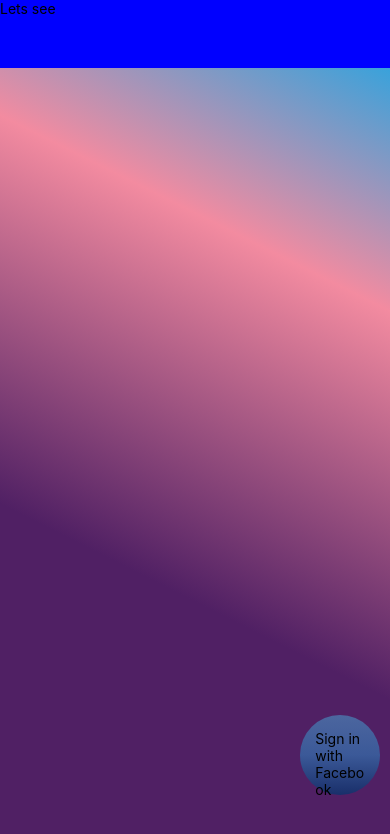
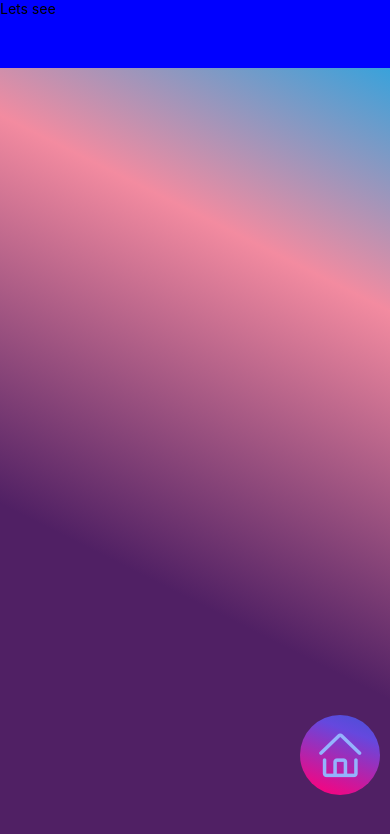
Before and after one commit to arsmohamed/MeroProject, a React Native app: screen / in a window 390 px wide. Shown: the top 834 px of the page. Built offline with nearby package versions, Linux system fonts and the light colour scheme.

Commit message:
Created the home icion and will work on the other icions

```diff
--- a/Nav/NavigationPage.js
+++ b/Nav/NavigationPage.js
@@ -1,21 +1,20 @@
 import * as React from 'react';
 import { StyleSheet, Text, View } from 'react-native';
 import { LinearGradient } from 'expo-linear-gradient';
+import Icon from 'react-native-vector-icons/AntDesign';
 
 export default function Nav() {
+
     const NavIcon = <View style={styles.NavIconStyle1}>
-      <LinearGradient colors={['#4c669f', '#3b5998', '#192f6a']} style={styles.NavIconStyle}>
-      <Text style={styles.button}>
-        Sign in with Facebook
-      </Text>
-    </LinearGradient>
+        <LinearGradient
+          start={{ x: 0.35, y: 0 }} and end={{ x: 0, y: 0.95 }}
+          locations={[0,0.25,0.95]}
+          colors={['#4651D5','#6548DE','#FF007A']}
+          style={styles.NavIconStyle}
+        >
+          <Icon name="home" size={50} color="#94B3FD" />
+      </LinearGradient>
     </View>
-    // <LinearGradient
-    //     // Button Linear Gradient
-    //     colors={['#4c669f', '#3b5998', '#192f6a']}
-    //     style={styles.linearGradient}>
-    //     <Text style={styles.buttonText}>Sign in with Facebook</Text>
-    //     </LinearGradient>
 
     return (NavIcon);
   }
@@ -24,36 +23,19 @@ export default function Nav() {
 // Later on in your styles..
 const styles = StyleSheet.create({
     NavIconStyle1: {
-      // backgroundColor: 'transparent',
-      // fontSize: 15,
-      // color: '#fff',
-      // width: '30%',
       bottom: 1,
       margin: "2.5%",
       marginBottom: "12.5%",
       position: 'absolute',
       bottom:0,
       right:0,
-      // width: 100,
-      // height: 100,
-      // borderRadius: 100 / 2,
-      // backgroundColor: "red",
     },
     NavIconStyle: {
-      // backgroundColor: 'transparent',
-      // fontSize: 15,
-      // color: '#fff',
-      // width: '30%',
-      // bottom: 1,
-      // margin: "7.5%",
-      // marginBottom: "15%",
-      // position: 'absolute',
-      // bottom:0,
-      // right:0,
       width: 80,
       height: 80,
       borderRadius: 80 / 2,
-      // backgroundColor: "red",
+      alignItems: 'center',
+    justifyContent: 'center',
     },
     button: {
       padding: 15,
--- a/package.json
+++ b/package.json
@@ -11,13 +11,14 @@
   },
   "dependencies": {
     "expo": "~44.0.0",
+    "expo-linear-gradient": "~11.0.0",
     "expo-status-bar": "~1.2.0",
     "react": "17.0.1",
     "react-dom": "17.0.1",
     "react-native": "0.64.3",
     "react-native-linear-gradient": "^2.5.6",
-    "react-native-web": "0.17.1",
-    "expo-linear-gradient": "~11.0.0"
+    "react-native-vector-icons": "^9.0.0",
+    "react-native-web": "0.17.1"
   },
   "devDependencies": {
     "@babel/core": "^7.12.9"
```
Also changed, not shown: 1 other file (tests, documents, lock files or other folders).
